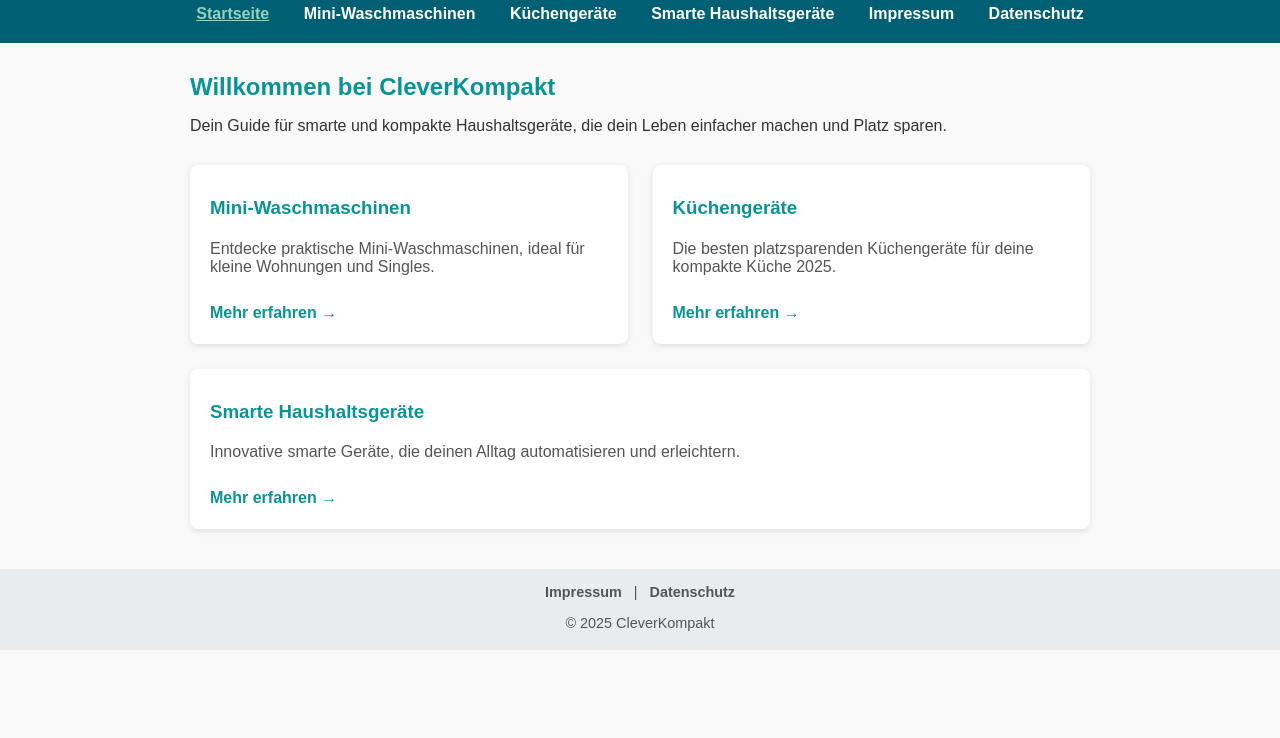
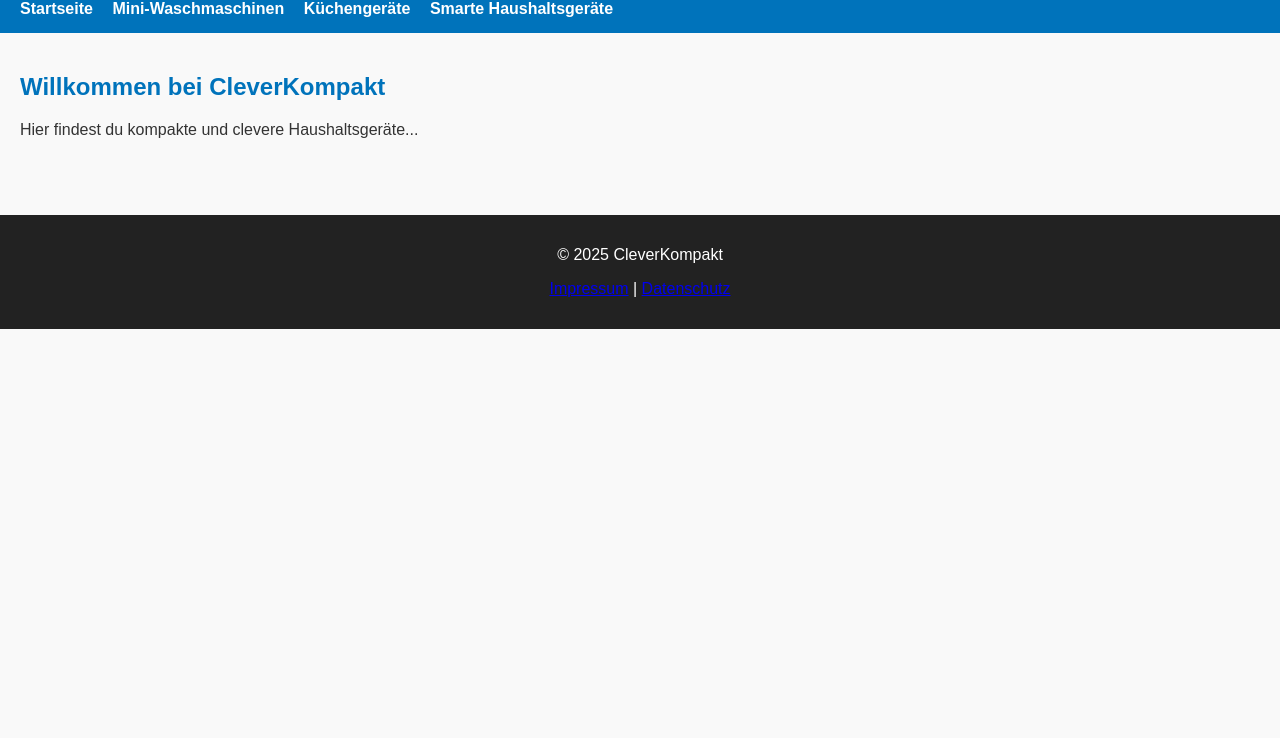
Before and after one commit to Notrealhari1909/CleverKompakt, a plain HTML site: page index.html in a window 1280 px wide. Shown: the part 62-800 px from the top of the page. Drawn offline with Linux system fonts and the light colour scheme.

Commit message:
Update index.html

```diff
--- a/index.html
+++ b/index.html
@@ -3,137 +3,34 @@
 <head>
     <meta charset="UTF-8" />
     <meta name="viewport" content="width=device-width, initial-scale=1" />
-    <title>CleverKompakt – Smarte und kompakte Haushaltsgeräte</title>
-    <meta name="description" content="Dein Guide für smarte und kompakte Haushaltsgeräte – CleverKompakt" />
+    <title>CleverKompakt - Startseite</title>
     <link rel="stylesheet" href="style.css" />
-    <style>
-        body {
-            font-family: Arial, sans-serif;
-            margin: 0; padding: 0;
-            background-color: #f9f9f9;
-            color: #333;
-        }
-        header {
-            background-color: #005f73;
-            padding: 20px;
-            color: #fff;
-            text-align: center;
-        }
-        nav a {
-            color: #fff;
-            text-decoration: none;
-            margin: 0 15px;
-            font-weight: bold;
-        }
-        nav a.active, nav a:hover {
-            text-decoration: underline;
-            color: #94d2bd;
-        }
-        main {
-            max-width: 900px;
-            margin: 30px auto;
-            padding: 0 20px;
-        }
-        main h2 {
-            color: #0a9396;
-            margin-bottom: 10px;
-        }
-        .articles-list {
-            display: flex;
-            flex-wrap: wrap;
-            gap: 25px;
-            margin-top: 30px;
-        }
-        .article-card {
-            background: #fff;
-            box-shadow: 0 2px 6px rgb(0 0 0 / 0.1);
-            border-radius: 8px;
-            flex: 1 1 280px;
-            padding: 20px;
-            transition: box-shadow 0.3s ease;
-        }
-        .article-card:hover {
-            box-shadow: 0 4px 12px rgb(0 0 0 / 0.2);
-        }
-        .article-card h3 {
-            margin-top: 0;
-            color: #005f73;
-        }
-        .article-card p {
-            color: #555;
-        }
-        .article-card a {
-            display: inline-block;
-            margin-top: 12px;
-            color: #0a9396;
-            font-weight: bold;
-            text-decoration: none;
-            border-bottom: 2px solid transparent;
-            transition: border-color 0.3s ease;
-        }
-        .article-card a:hover {
-            border-color: #0a9396;
-        }
-        footer {
-            text-align: center;
-            padding: 15px 0 5px 0;
-            background-color: #e9ecef;
-            color: #555;
-            margin-top: 40px;
-            font-size: 0.9em;
-        }
-        footer nav a {
-            margin: 0 8px;
-            color: #555;
-            text-decoration: none;
-        }
-        footer nav a:hover {
-            text-decoration: underline;
-        }
-    </style>
 </head>
 <body>
     <header>
         <h1>CleverKompakt</h1>
         <nav>
-            <a href="index.html" class="active">Startseite</a>
+            <a href="index.html">Startseite</a>
             <a href="article1.html">Mini-Waschmaschinen</a>
             <a href="article2.html">Küchengeräte</a>
             <a href="article3.html">Smarte Haushaltsgeräte</a>
-            <a href="impressum.html">Impressum</a>
-            <a href="datenschutz.html">Datenschutz</a>
+            <!-- Impressum & Datenschutz aus Header entfernt -->
         </nav>
     </header>
+
     <main>
-        <h2>Willkommen bei CleverKompakt</h2>
-        <p>Dein Guide für smarte und kompakte Haushaltsgeräte, die dein Leben einfacher machen und Platz sparen.</p>
+        <article>
+            <h2>Willkommen bei CleverKompakt</h2>
+            <p>Hier findest du kompakte und clevere Haushaltsgeräte...</p>
+        </article>
+    </main>
 
-        <section class="articles-list">
-            <div class="article-card">
-                <h3><a href="article1.html">Mini-Waschmaschinen</a></h3>
-                <p>Entdecke praktische Mini-Waschmaschinen, ideal für kleine Wohnungen und Singles.</p>
-                <a href="article1.html">Mehr erfahren →</a>
-            </div>
-
-            <div class="article-card">
-                <h3><a href="article2.html">Küchengeräte</a></h3>
-                <p>Die besten platzsparenden Küchengeräte für deine kompakte Küche 2025.</p>
-                <a href="article2.html">Mehr erfahren →</a>
-            </div>
-
-            <div class="article-card">
-                <h3><a href="article3.html">Smarte Haushaltsgeräte</a></h3>
-                <p>Innovative smarte Geräte, die deinen Alltag automatisieren und erleichtern.</p>
-                <a href="article3.html">Mehr erfahren →</a>
-            </div>
-        </section>
-    </main>
     <footer>
-        <nav>
+        <p>&copy; 2025 CleverKompakt</p>
+        <p>
             <a href="impressum.html">Impressum</a> |
             <a href="datenschutz.html">Datenschutz</a>
-        </nav>
-        <p>&copy; 2025 CleverKompakt</p>
+        </p>
     </footer>
 </body>
 </html>
```
